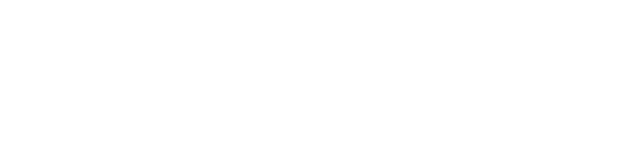
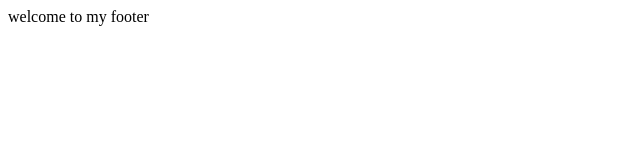
Before and after one commit to BosyAshrf/FirstRepository, a plain HTML site: page index.html in a window 1280 px wide. Shown: the whole page, without its empty margins (0-640 px from the left). Drawn offline with Linux system fonts and the light colour scheme.

Commit message:
add content to footer

```diff
--- a/index.html
+++ b/index.html
@@ -7,6 +7,6 @@
     <title>Document</title>
 </head>
 <body>
-
+  welcome to my footer
 </body>
 </html>
```
